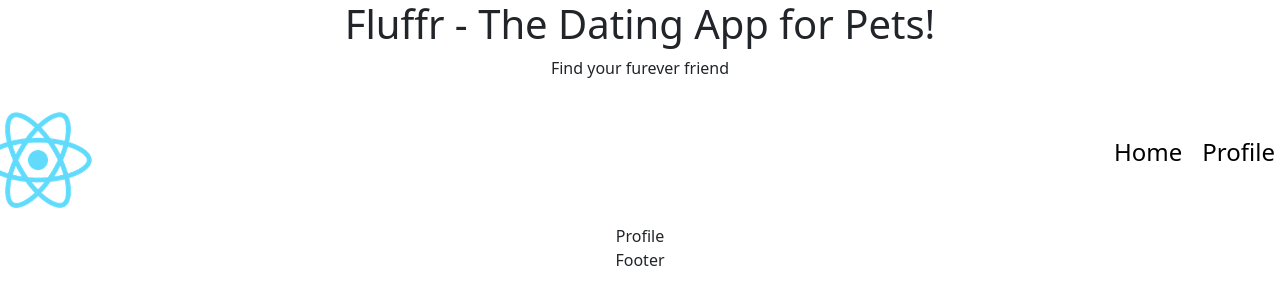
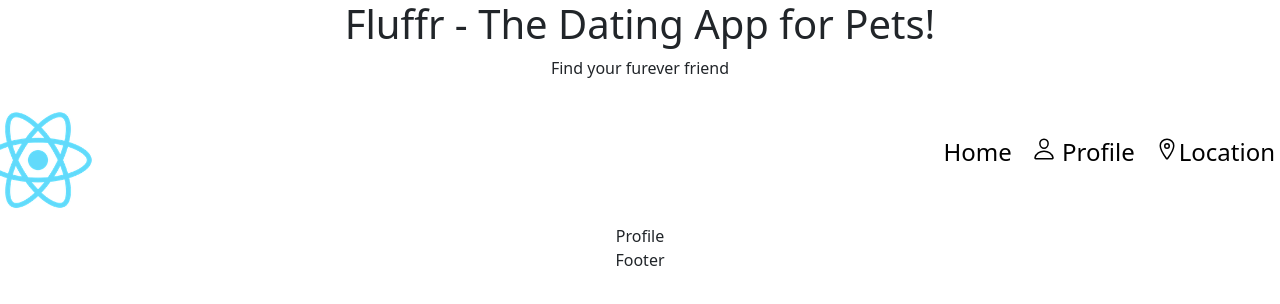
Before and after one commit to mteubnerfoster/fluffr, a React (Create React App) app in the folder client/: page /profile in a window 1280 px wide. Shown: the top 304 px of the page. Built offline with nearby package versions, Linux system fonts and the light colour scheme.

Commit message:
icons added

```diff
--- a/client/public/index.html
+++ b/client/public/index.html
@@ -39,5 +39,13 @@
       To begin the development, run `npm start` or `yarn start`.
       To create a production bundle, use `npm run build` or `yarn build`.
     -->
+    <script
+      type="module"
+      src="https://unpkg.com/ionicons@5.5.2/dist/ionicons/ionicons.esm.js"
+    ></script>
+    <script
+      nomodule
+      src="https://unpkg.com/ionicons@5.5.2/dist/ionicons/ionicons.js"
+    ></script>
   </body>
 </html>
--- a/client/src/components/NavBar/index.jsx
+++ b/client/src/components/NavBar/index.jsx
@@ -1,5 +1,5 @@
 import { Link } from 'react-router-dom';
-import "./style.css";
+import './style.css';
 import { useEffect, useState } from 'react';
 
 const NavBar = () => {
@@ -16,51 +16,62 @@ const NavBar = () => {
 
   useEffect(() => {
     trackScreenWidth();
-        window.addEventListener("resize", trackScreenWidth);
-        return () => window.removeEventListener("resize", trackScreenWidth);
-
+    window.addEventListener('resize', trackScreenWidth);
+    return () => window.removeEventListener('resize', trackScreenWidth);
   }, []);
-
 
   return (
     <nav className='navbar'>
       <div className='nav-wrapper'>
         <div className='logo'>
-                    < Link to="/">
-                        <img src={`${process.env.PUBLIC_URL}/logo192.png`}
+          <Link to='/'>
+            <img
+              src={`${process.env.PUBLIC_URL}/logo192.png`}
               alt='brand'
-                            className='logo'/>
+              className='logo'
+            />
           </Link>
         </div>
         <div className='list-wrapper'>
-                    <img src="https://github.com/DwinaTech/public-images/blob/main/menu-bars.png?raw=true"
+          <img
+            src='https://github.com/DwinaTech/public-images/blob/main/menu-bars.png?raw=true'
             alt='menu bars'
             style={{ opacity: !open ? 1 : 0 }}
             onClick={() => {
               setOpen(!open);
             }}
           />
-                    <img src="https://github.com/DwinaTech/public-images/blob/main/cross-menu-icon.png?raw=true"
+          <img
+            src='https://github.com/DwinaTech/public-images/blob/main/cross-menu-icon.png?raw=true'
             alt='menu cross'
             style={{ opacity: open ? 1 : 0 }}
             onClick={() => {
               setOpen(!open);
-                        }} />
-                    <ul style={{ left: open ? "0" : "-100vw" }}>
+            }}
+          />
+          <ul style={{ left: open ? '0' : '-100vw' }}>
             <li>
               <li>
-                                <Link to="/home">Home</Link>
+                <Link to='/home'>Home</Link>
               </li>
               <li>
-                                <Link to="/profile">Profile</Link>
+                <Link to='/profile'>
+                  {' '}
+                  <ion-icon name='person-outline'></ion-icon> Profile
+                </Link>
+              </li>
+              <li>
+                <Link to='/location'>
+                  {' '}
+                  <ion-icon name='location-outline'></ion-icon>Location
+                </Link>
               </li>
             </li>
           </ul>
         </div>
       </div>
+    </nav>
+  );
+};
 
-        </nav>
-    )
-}
-
-export default NavBar
+export default NavBar;
```
Also changed, not shown: client/src/components/Footer/index.jsx (+5 -7 lines), 2 other files (tests, documents, lock files or other folders). Lines whose indentation alone changed are shown as unchanged.
